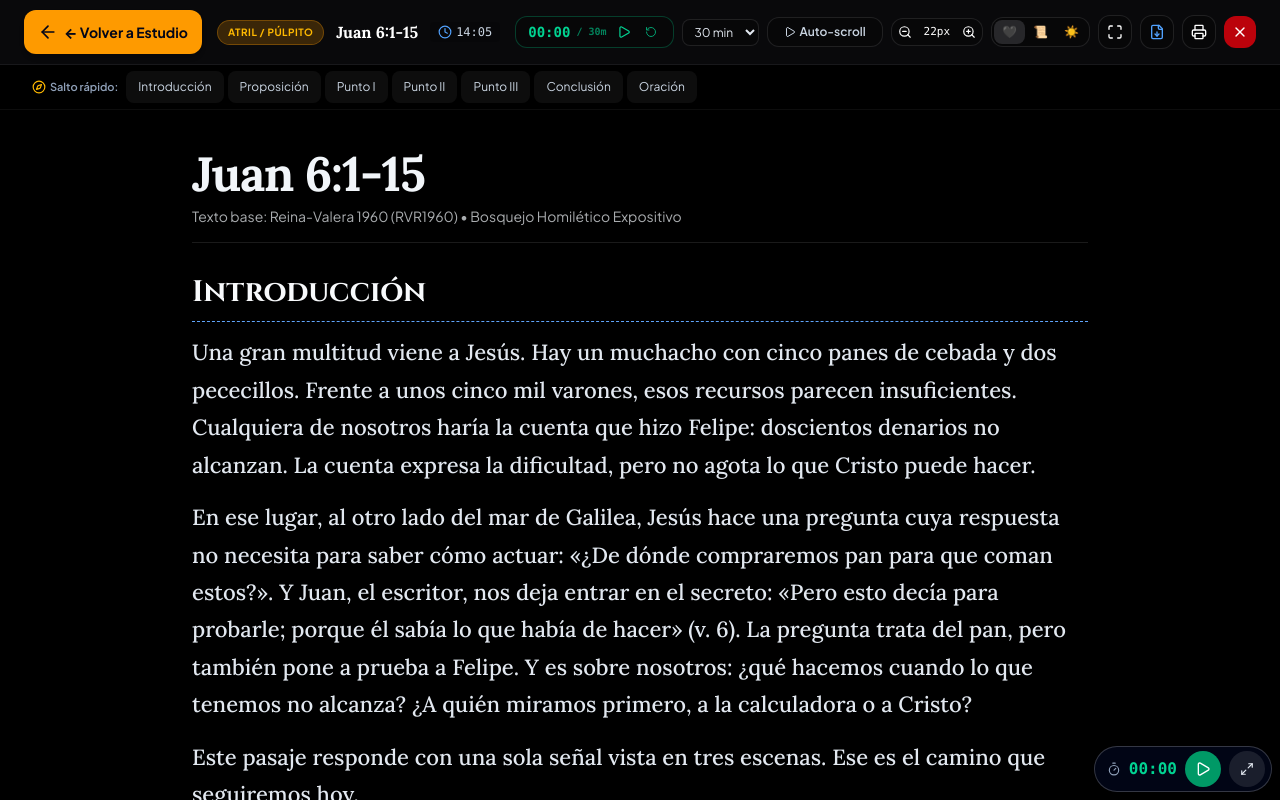
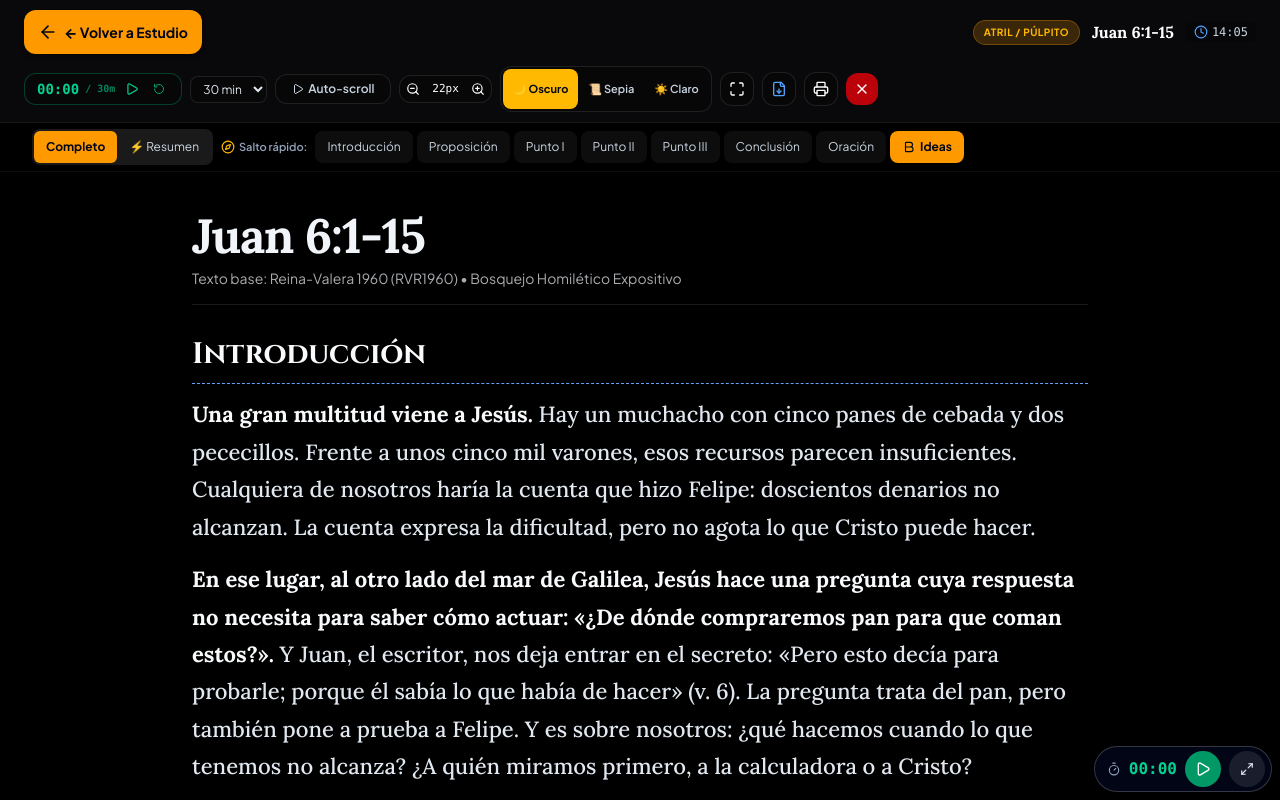
Before and after one commit to Alejaque/estudios-ramela, a React (Vite) app: page / in a window 1280 px wide. Both pictures are taken after a click on the button "Modo Púlpito". Shown: the top 800 px of the page. Built offline with nearby package versions, Linux system fonts and the light colour scheme.

Commit message:
Púlpito: temas con etiqueta, salto por encabezados, resaltado de ideas y vista resumida
Added theme and highlight preferences with local storage support. Implemented summary view and key ideas highlighting in the PulpitModal component.

```diff
--- a/src/components/PulpitModal.tsx
+++ b/src/components/PulpitModal.tsx
@@ -17,6 +17,7 @@ import {
   FileDown,
   Palette,
   ChevronRight,
+  Bold,
   ArrowLeft,
   Timer,
   Maximize2,
@@ -26,6 +27,7 @@ import {
 } from 'lucide-react';
 import { exportStudyToPdf } from '../utils/pdfExport';
 import { ensureOutlineTransition } from '../utils/outlineTransition';
+import { buildPulpitSummary, highlightKeyIdeas } from '../utils/pulpitSummary';
 import { useModalBackButton } from '../hooks/useModalBackButton';
 import { BibleVerseModal } from './BibleVerseModal';
 
@@ -68,7 +70,22 @@ export const PulpitModal: React.FC<PulpitModalProps> = ({
   const [fontSize, setFontSize] = useState<number>(() =>
     typeof window !== 'undefined' && window.innerWidth <= 1024 ? 24 : 22
   );
-  const [theme, setTheme] = useState<PulpitTheme>('dark-oled');
+  const [theme, setTheme] = useState<PulpitTheme>(() => {
+    try {
+      const saved = localStorage.getItem('pulpit_theme');
+      if (saved === 'dark-oled' || saved === 'sepia' || saved === 'light' || saved === 'midnight') {
+        return saved;
+      }
+    } catch {
+      // Sin storage disponible: arranca en oscuro.
+    }
+    return 'dark-oled';
+  });
+  // Vista resumida del estudio y resaltado de las ideas principales.
+  const [viewMode, setViewMode] = useState<'full' | 'summary'>('full');
+  const [highlightIdeas, setHighlightIdeas] = useState<boolean>(() => {
+    try { return localStorage.getItem('pulpit_highlight') !== '0'; } catch { return true; }
+  });
   const [isFullscreen, setIsFullscreen] = useState<boolean>(false);
   const [personalNote, setPersonalNote] = useState<string>('');
   const [verseRef, setVerseRef] = useState<string | null>(null);
@@ -189,6 +206,14 @@ export const PulpitModal: React.FC<PulpitModalProps> = ({
       // Storage lleno o deshabilitado: conservar las preferencias en memoria.
     }
   }, [isOpen, timerPreferencesLoaded, timerScale, timerPosition, timerCompact]);
+
+  // Recordar el tema elegido y la preferencia de resaltado entre sesiones.
+  useEffect(() => {
+    try { localStorage.setItem('pulpit_theme', theme); } catch { /* sin storage */ }
+  }, [theme]);
+  useEffect(() => {
+    try { localStorage.setItem('pulpit_highlight', highlightIdeas ? '1' : '0'); } catch { /* sin storage */ }
+  }, [highlightIdeas]);
 
   const handleTimerPointerDown = (event: React.PointerEvent<HTMLDivElement>) => {
     if (!event.isPrimary || event.button !== 0 || timerDragRef.current) return;
@@ -311,6 +336,8 @@ export const PulpitModal: React.FC<PulpitModalProps> = ({
 
   // Bosquejo con la Oración de Transición y Vista Previa tras la Gran Idea.
   const displayContent = ensureOutlineTransition(content);
+  const readingContent = highlightIdeas ? highlightKeyIdeas(displayContent) : displayContent;
+  const pulpitSummary = viewMode === 'summary' ? buildPulpitSummary(displayContent) : null;
 
   const handlePrint = () => window.print();
 
@@ -386,15 +413,18 @@ export const PulpitModal: React.FC<PulpitModalProps> = ({
   };
 
   const scrollToHeading = (textSnippet: string) => {
-    if (!scrollContainerRef.current) return;
+    const container = scrollContainerRef.current;
+    if (!container) return;
     const needle = normalizeText(textSnippet);
-    const elements = scrollContainerRef.current.querySelectorAll('h1, h2, h3, h4, strong, li, p');
-    for (const el of Array.from(elements)) {
-      if (normalizeText(el.textContent ?? '').includes(needle)) {
-        scrollWithinContainer(el);
-        break;
-      }
-    }
+    const findIn = (selector: string) =>
+      Array.from(container.querySelectorAll(selector)).find((el) =>
+        normalizeText(el.textContent ?? '').includes(needle)
+      );
+    // Primero los encabezados: si no, "Conclusión" cae en el párrafo de
+    // Explicación del Punto III ("la multitud saca una conclusión...") y
+    // "Oración" cae en la Oración de Transición en vez de la final.
+    const target = findIn('h1, h2, h3, h4') ?? findIn('strong, li, p');
+    if (target) scrollWithinContainer(target);
   };
 
   /**
@@ -606,32 +636,26 @@ export const PulpitModal: React.FC<PulpitModalProps> = ({
             </button>
           </div>
 
-          {/* Theme Selector */}
-          <div className="flex items-center rounded-xl bg-black/20 border border-white/10 p-0.5 text-xs">
+          {/* Theme Selector: con etiqueta de texto para que "volver a oscuro" sea obvio */}
+          <div className="flex items-center rounded-xl bg-black/20 border border-white/10 p-0.5 text-[11px] font-semibold" role="group" aria-label="Tema del púlpito">
+            {([
+              ['dark-oled', '🌙 Oscuro', 'Tema oscuro'],
+              ['sepia', '📜 Sepia', 'Tema sepia'],
+              ['light', '☀️ Claro', 'Tema claro'],
+            ] as Array<[PulpitTheme, string, string]>).map(([value, label, title]) => (
               <button
+                key={value}
                 type="button"
-              onClick={() => setTheme('dark-oled')}
-              title="Tema OLED Negro puro"
-              className={`px-2 py-1 rounded-lg cursor-pointer ${theme === 'dark-oled' ? 'bg-zinc-800 text-white font-bold' : 'text-slate-400'}`}
+                onClick={() => setTheme(value)}
+                title={title}
+                aria-pressed={theme === value}
+                className={`px-2.5 min-h-[40px] rounded-lg cursor-pointer whitespace-nowrap transition-colors ${
+                  theme === value ? 'bg-amber-400 text-slate-950 font-bold' : 'text-slate-300 hover:text-white'
+                }`}
               >
-              🖤
+                {label}
               </button>
-            <button
-              type="button"
-              onClick={() => setTheme('sepia')}
-              title="Tema Sepia Pergamino"
-              className={`px-2 py-1 rounded-lg cursor-pointer ${theme === 'sepia' ? 'bg-amber-200 text-amber-950 font-bold' : 'text-slate-400'}`}
-            >
-              📜
-            </button>
-            <button
-              type="button"
-              onClick={() => setTheme('light')}
-              title="Tema Luz Blanco"
-              className={`px-2 py-1 rounded-lg cursor-pointer ${theme === 'light' ? 'bg-white text-slate-900 font-bold' : 'text-slate-400'}`}
-            >
-              ☀️
-            </button>
+            ))}
           </div>
 
           {/* Fullscreen */}
@@ -672,8 +696,33 @@ export const PulpitModal: React.FC<PulpitModalProps> = ({
         </div>
       </div>
 
-      {/* Quick Outline Jump Bar */}
+      {/* Vista del estudio + Quick Outline Jump Bar */}
       <div className="pulpit-jumps px-4 sm:px-8 py-1.5 bg-black/30 border-b border-white/5 flex items-center gap-1 overflow-x-auto no-scrollbar text-xs font-sans no-print">
+        <div className="flex items-center rounded-lg bg-white/10 p-0.5 shrink-0 mr-1" role="group" aria-label="Vista del estudio">
+          <button
+            type="button"
+            onClick={() => setViewMode('full')}
+            aria-pressed={viewMode === 'full'}
+            className={`px-3 py-2 rounded-md cursor-pointer whitespace-nowrap transition-colors ${
+              viewMode === 'full' ? 'bg-amber-500 text-slate-950 font-bold' : 'text-slate-300 hover:text-white'
+            }`}
+          >
+            Completo
+          </button>
+          <button
+            type="button"
+            onClick={() => setViewMode('summary')}
+            aria-pressed={viewMode === 'summary'}
+            title="Resumen: punto principal, puntos con explicación corta, aplicación, conclusión, llamado y oración"
+            className={`px-3 py-2 rounded-md cursor-pointer whitespace-nowrap transition-colors ${
+              viewMode === 'summary' ? 'bg-amber-500 text-slate-950 font-bold' : 'text-slate-300 hover:text-white'
+            }`}
+          >
+            ⚡ Resumen
+          </button>
+        </div>
+        {viewMode === 'full' && (
+        <>
         <span className="text-[11px] font-semibold text-slate-400 flex items-center gap-1 shrink-0 mr-1">
           <Compass className="w-3.5 h-3.5 text-amber-400" />
           Salto rápido:
@@ -689,6 +738,20 @@ export const PulpitModal: React.FC<PulpitModalProps> = ({
           >
             ✍️ Mis Notas
           </button>
+        )}
+        <button
+          type="button"
+          onClick={() => setHighlightIdeas(!highlightIdeas)}
+          aria-pressed={highlightIdeas}
+          title="Resaltar en negrita las ideas principales de cada sección"
+          className={`px-3 py-2 rounded-lg shrink-0 cursor-pointer flex items-center gap-1 transition-colors ${
+            highlightIdeas ? 'bg-amber-500 text-slate-950 font-bold' : 'bg-white/5 text-slate-300 hover:text-white'
+          }`}
+        >
+          <Bold className="w-3.5 h-3.5" />
+          Ideas
+        </button>
+        </>
         )}
       </div>
 
@@ -719,12 +782,24 @@ export const PulpitModal: React.FC<PulpitModalProps> = ({
             className="pulpit-markdown markdown-theology prose max-w-none font-theology-serif"
             style={{ fontSize: `${fontSize}px`, lineHeight: 1.7 }}
           >
+            {viewMode === 'summary' ? (
+              pulpitSummary ? (
+                <PulpitSummaryView summary={pulpitSummary} />
+              ) : (
+                <p>
+                  Este estudio todavía no tiene una estructura que el resumen pueda
+                  reconocer (proposición, puntos y conclusión). Miralo en la vista
+                  Completo.
+                </p>
+              )
+            ) : (
               <ReactMarkdown
                 remarkPlugins={[remarkGfm]}
                 components={{ strong: BoldAsVerse }}
               >
-              {displayContent}
+                {readingContent}
               </ReactMarkdown>
+            )}
           </div>
 
           {/* Personal Preacher's Notes at the bottom */}
@@ -957,3 +1032,71 @@ export const PulpitModal: React.FC<PulpitModalProps> = ({
     </div>
   );
 };
+
+/**
+ * Vista resumida del estudio para predicar: punto principal, cada punto con
+ * una explicación corta, aplicación práctica, conclusión, llamado y oración.
+ * Todo el texto viene del estudio cargado (ver buildPulpitSummary); no se
+ * genera contenido nuevo.
+ */
+const PulpitSummaryView: React.FC<{ summary: import('../utils/pulpitSummary').PulpitSummary }> = ({ summary }) => {
+  const applications = summary.points.filter((point) => point.application);
+  return (
+    <div className="pulpit-summary space-y-7">
+      <p className="text-sm opacity-70 font-sans italic border border-dashed border-current/30 rounded-xl px-4 py-3">
+        Resumen armado con las palabras de tu estudio. Revisalo contra la vista
+        Completo antes de predicar.
+      </p>
+      {summary.proposition && (
+        <section>
+          <h2>Punto principal</h2>
+          <p>
+            <strong>{summary.proposition}.</strong>
+          </p>
+        </section>
+      )}
+      {summary.points.length > 0 && (
+        <section className="space-y-5">
+          {summary.points.map((point) => (
+            <div key={point.numeral}>
+              <h3>{point.title}</h3>
+              {point.explanation && <p>{point.explanation}</p>}
+            </div>
+          ))}
+        </section>
+      )}
+      {applications.length > 0 && (
+        <section>
+          <h2>Aplicación práctica</h2>
+          <ul>
+            {applications.map((point) => (
+              <li key={point.numeral}>{point.application}</li>
+            ))}
+          </ul>
+        </section>
+      )}
+      {summary.conclusion && (
+        <section>
+          <h2>Conclusión</h2>
+          <p>{summary.conclusion}</p>
+        </section>
+      )}
+      {summary.call && (
+        <section>
+          <h2>Llamado a la acción</h2>
+          <p>
+            <strong>{summary.call}</strong>
+          </p>
+        </section>
+      )}
+      {summary.prayer && (
+        <section>
+          <h2>Oración</h2>
+          {summary.prayer.split('\n\n').map((paragraph, index) => (
+            <p key={index}>{paragraph}</p>
+          ))}
+        </section>
+      )}
+    </div>
+  );
+};
```
Lines whose indentation alone changed are shown as unchanged.
